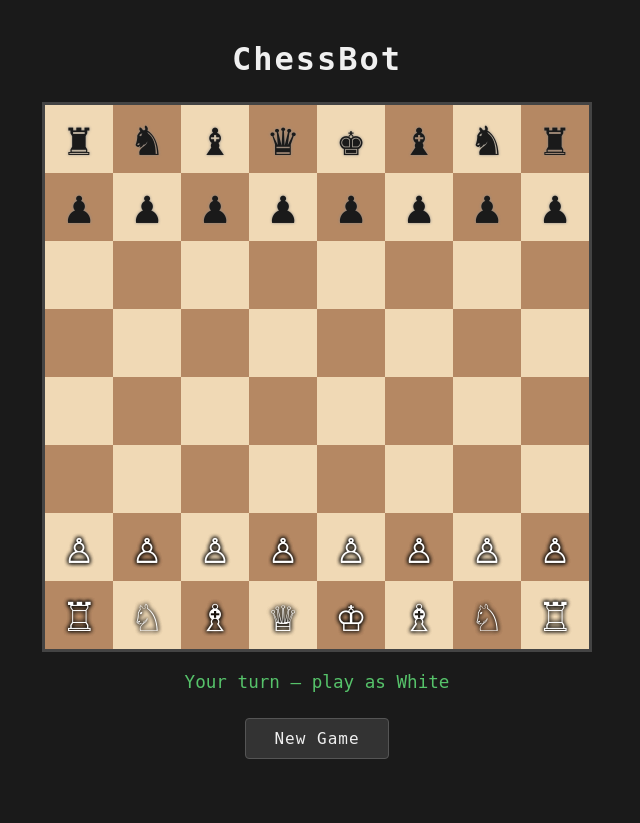
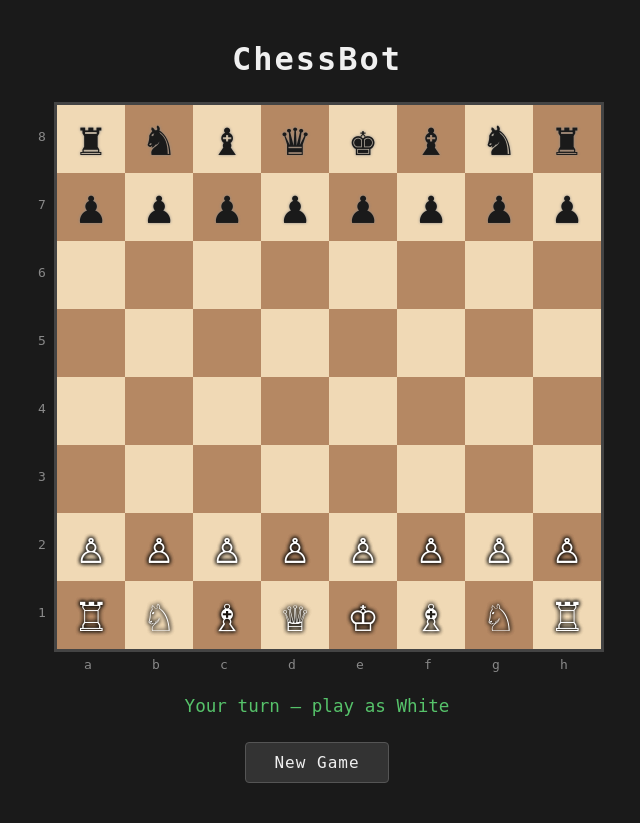
Before and after one commit to GramR22/chessbot, a Flask app: page / in a window 1280 px wide. Shown: the whole page, without its empty margins (323-963 px from the left). Before the commit the page ends 759 px from the top, so only its background shows below. Run offline with Flask 3, Linux system fonts and the light colour scheme.

Commit message:
progress

```diff
--- a/src/chessbot/app.py
+++ b/src/chessbot/app.py
@@ -2,6 +2,8 @@ from flask import Flask, render_template, request, jsonify
 import chess
 import sys
 import os
+import time
+import random
 
 sys.path.insert(0, os.path.dirname(__file__))
 from search import find_best_move
@@ -16,36 +18,53 @@ DEPTH = 3
 def index():
     return render_template("index.html")
 
+@app.route("/player_move", methods=["POST"])
+def player_move():
+    global board
 
-@app.route("/move", methods=["POST"])
-def move():
-    global board
-    data = request.json
-    uci = data.get("move", "")
+    # Guard against the client calling this out of turn
+    if board.turn != chess.WHITE:  # assuming the human plays White
+        return jsonify({"error": "not your turn"}), 400
 
+    uci = (request.json or {}).get("move", "")
     try:
-        player_move = chess.Move.from_uci(uci)
-        if player_move not in board.legal_moves:
+        move = chess.Move.from_uci(uci)
+        if move not in board.legal_moves:
             return jsonify({"error": "illegal move"}), 400
-        board.push(player_move)
+        board.push(move)
     except Exception:
         return jsonify({"error": "invalid move"}), 400
 
+    return jsonify({
+        "fen": board.fen(),
+        "game_over": board.is_game_over(),
+        "result": board.result() if board.is_game_over() else None,
+    })
+# Make it so when bot moves have a green boarder around piece that moved
+
+@app.route("/bot_move", methods=["POST"])
+def bot_move():
+    global board
+
     if board.is_game_over():
-        return jsonify({"fen": board.fen(), "game_over": True, "result": board.result()})
+        return jsonify({"error": "game over"}), 400
+    if board.turn == chess.WHITE:
+        return jsonify({"error": "not bot's turn"}), 400
 
-    # add timer wait random 4 seconds - 6 seconds
+    time.sleep(random.uniform(2, 3))
+    move = find_best_move(board, DEPTH, evaluate_curr_pos)
+    if move is None:
+        return jsonify({"error": "no legal move"}), 400
 
-    bot_move = find_best_move(board, DEPTH, evaluate_curr_pos)
-    if bot_move:
-        board.push(bot_move)
+    board.push(move)
 
     return jsonify({
         "fen": board.fen(),
-        "bot_move": bot_move.uci() if bot_move else None,
+        "bot_move": move.uci(),
         "game_over": board.is_game_over(),
-        "result": board.result() if board.is_game_over() else None
+        "result": board.result() if board.is_game_over() else None,
     })
+
 
 @app.route('/legal_moves', methods=['POST'])
 def legal_moves():
--- a/src/chessbot/engine.py
+++ b/src/chessbot/engine.py
@@ -6,7 +6,7 @@ from evaluation import evaluate_curr_pos
 
 # how many moves ahead the bot looks by default
 # higher = smarter but slower
-DEFAULT_DEPTH = 4
+DEFAULT_DEPTH = 40
 
 
 def uci_loop():
--- a/src/chessbot/templates/index.html
+++ b/src/chessbot/templates/index.html
@@ -83,12 +83,56 @@
             position: absolute;
         }
 
+        .bot-move {
+            box-shadow: inset 0 0 0 4px #56c26a;
+        }
+
         button:hover { background: #444; }
+
+        #board-container {
+            display: grid;
+            grid-template-columns: 24px auto;
+            grid-template-rows: auto 24px;
+        }
+
+        #ranks {
+            grid-column: 1;
+            grid-row: 1;
+            display: grid;
+            grid-template-rows: repeat(8, 68px);
+            justify-items: center;
+            align-items: center;
+            color: #888;
+            font-family: monospace;
+            font-size: 13px;
+        }
+
+        #files {
+            grid-column: 2;
+            grid-row: 2;
+            display: grid;
+            grid-template-columns: repeat(8, 68px);
+            justify-items: center;
+            align-items: center;
+            color: #888;
+            font-family: monospace;
+            font-size: 13px;
+        }
     </style>
 </head>
 <body>
     <h1>ChessBot</h1>
+    <div id="board-container">
+        <div id="ranks">
+            <div>8</div><div>7</div><div>6</div><div>5</div>
+            <div>4</div><div>3</div><div>2</div><div>1</div>
+        </div>
         <div id="board"></div>
+        <div id="files">
+            <div>a</div><div>b</div><div>c</div><div>d</div>
+            <div>e</div><div>f</div><div>g</div><div>h</div>
+        </div>
+    </div>
     <div id="status" class="yourturn">Your turn — play as White</div>
     <button onclick="resetGame()">New Game</button>
 
@@ -115,6 +159,7 @@
         const FILES = 'abcdefgh';
         let boardState = {};
         let selected = null;
+        let botMoveTo = null;
         let waiting = false;
         let gameOver = false;
 
@@ -160,6 +205,10 @@
                         div.classList.add('selected');
                     }
 
+                    if (botMoveTo === sq) {
+                        div.classList.add('bot-move');
+                    }
+
                     div.addEventListener('click', () => onClick(sq));
                     board.appendChild(div);
 
@@ -198,6 +247,7 @@
             }
 
             if (isWhite) {
+                botMoveTo = null;
                 selected = sq;
                 legalMoves = [];          // clear stale dots immediately
                 renderBoard(lastFen);
@@ -236,23 +286,50 @@
         }
 
     waiting = true;
-            setStatus('Bot is thinking...', 'thinking');
 
-            fetch('/move', {
+    // Step 1: submit the player's move
+    fetch('/player_move', {
         method: 'POST',
         headers: { 'Content-Type': 'application/json' },
         body: JSON.stringify({ move: uci })
     })
     .then(r => r.json())
     .then(data => {
+
+        if (data.error) {
             waiting = false;
             legalMoves = [];
-                if (data.error) {
             setStatus('Illegal move, try again', 'gameover');
             renderBoard(lastFen);
+            return null;
+        }
+        // Render the player's move immediately
+        lastFen = data.fen;
+        renderBoard(data.fen);
+
+
+        if (data.game_over) {
+            waiting = false;
+            gameOver = true;
+            setStatus('Game over: ' + data.result, 'gameover');
+            return null;
+        }
+        // Step 2: ask the bot to move
+        setStatus('Bot is thinking...', 'thinking');
+        return fetch('/bot_move', {
+            method: 'POST',
+            headers: { 'Content-Type': 'application/json' }
+        }).then(r => r.json());
+    })
+    .then(data => {
+        if (!data) return;  // short-circuited above (illegal / game over)
+        waiting = false;
+        if (data.error) {
+            setStatus('Error: ' + data.error, 'gameover');
             return;
         }
         lastFen = data.fen;
+        botMoveTo = data.bot_move.slice(2, 4);
         renderBoard(data.fen);
         if (data.game_over) {
             gameOver = true;
@@ -268,7 +345,9 @@
     });
 }
 
+
         function resetGame() {
+            botMoveTo = null;
             fetch('/reset', { method: 'POST' })
             .then(r => r.json())
             .then(data => {
```
Also changed, not shown: README.md. Lines whose indentation alone changed are shown as unchanged.
